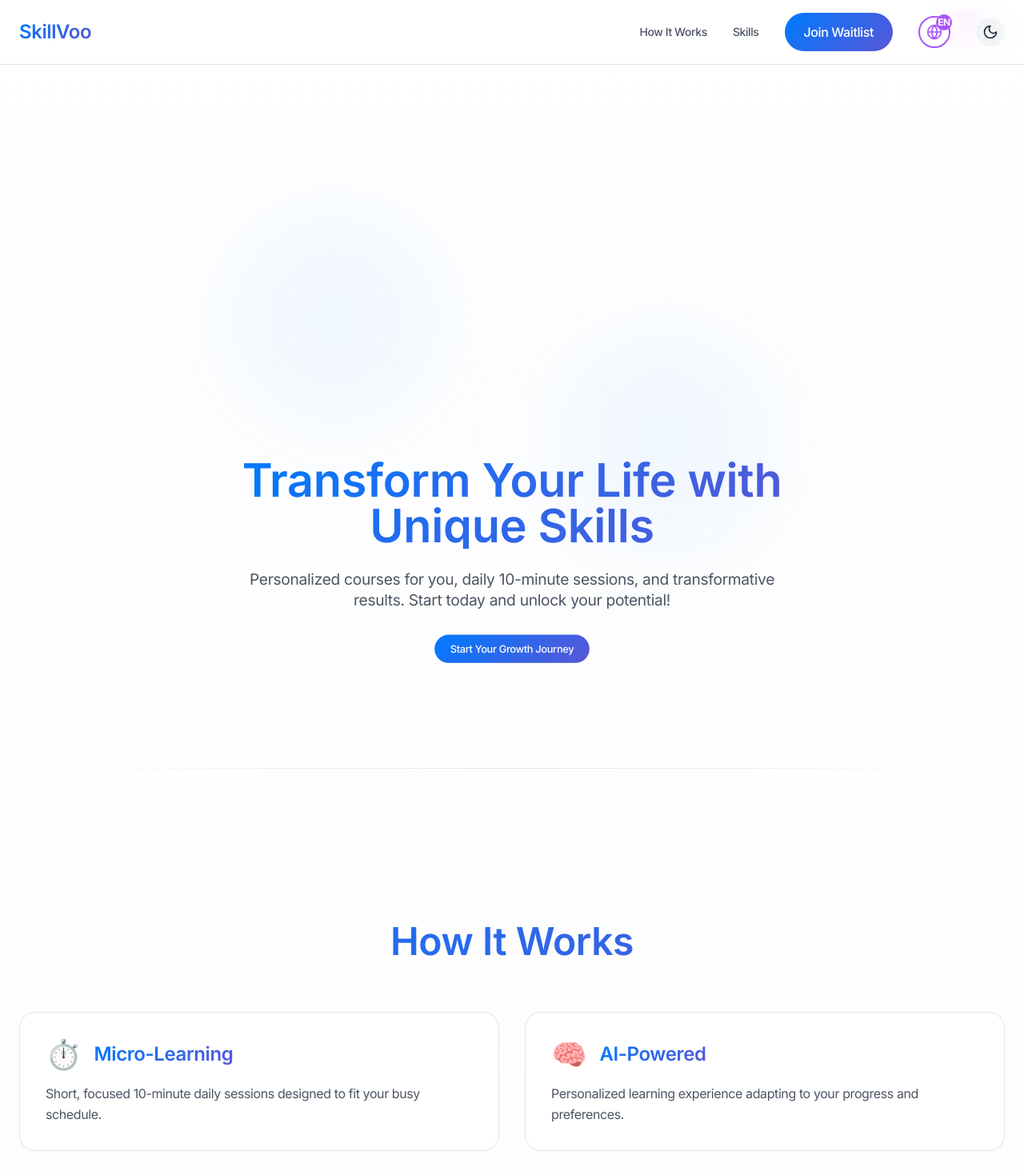
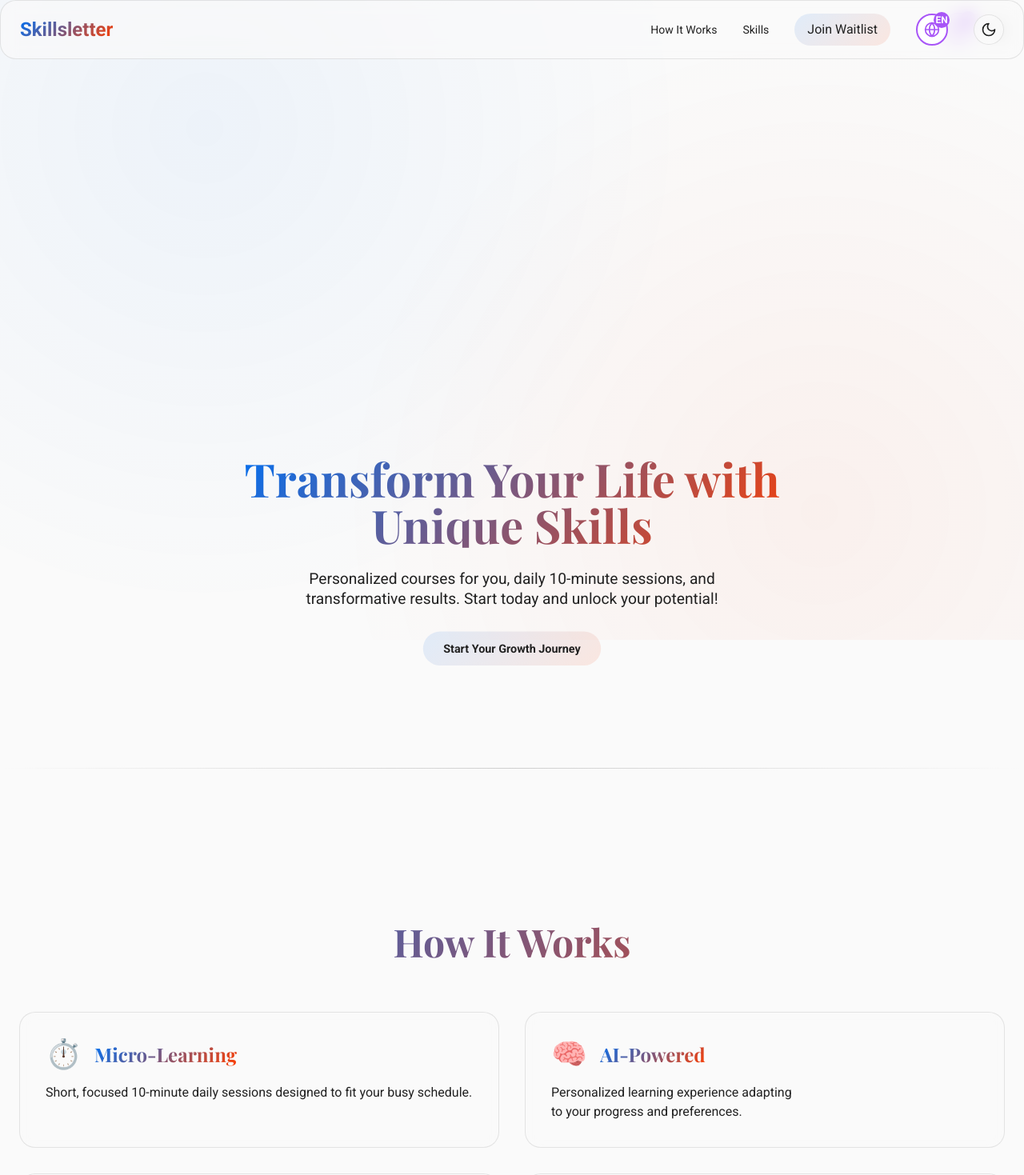
Before and after one commit to Ferrajju/skillvoo-landing, a Next.js app: page / in a window 1280 px wide. Shown: the top 1469 px of the page at 80% size. Built offline with nearby package versions, Linux system fonts and the light colour scheme.

Commit message:
Mejorando estilo

```diff
--- a/app/globals.css
+++ b/app/globals.css
@@ -1,183 +1,78 @@
-@import url("https://fonts.googleapis.com/css2?family=Inter:wght@100;200;300;400;500;600;700;800;900&display=swap");
+@import url('https://fonts.googleapis.com/css2?family=Playfair+Display:wght@400;700&family=Roboto:wght@300;400;700&display=swap');
 
 @tailwind base;
 @tailwind components;
 @tailwind utilities;
 
 :root {
-  --foreground-rgb: 0, 0, 0;
-  --background-start-rgb: 255, 255, 255;
-  --background-end-rgb: 250, 250, 250;
-  --accent-color: 0, 122, 255;
-  --secondary-accent: 88, 86, 214;
-  --text-gradient: linear-gradient(135deg, rgb(var(--accent-color)), rgb(var(--secondary-accent)));
+  --foreground: 33, 33, 33;
+  --background: 250, 250, 250;
+  --primary: 0, 112, 243;
+  --secondary: 255, 62, 0;
+  --accent: 255, 215, 0;
+}
+
+@media (prefers-color-scheme: dark) {
+  :root {
+    --foreground: 250, 250, 250;
+    --background: 33, 33, 33;
+  }
 }
 
 body {
-  color: rgb(var(--foreground-rgb));
-  background: linear-gradient(to bottom, rgb(var(--background-start-rgb)), rgb(var(--background-end-rgb)));
-  font-family: "Inter", -apple-system, BlinkMacSystemFont, sans-serif;
+  color: rgb(var(--foreground));
+  background: rgb(var(--background));
+  font-family: 'Roboto', sans-serif;
   -webkit-font-smoothing: antialiased;
-  letter-spacing: -0.025em;
+  -moz-osx-font-smoothing: grayscale;
 }
 
-.glass-nav {
-  background: rgba(255, 255, 255, 0.8);
-  backdrop-filter: blur(20px) saturate(180%);
-  border-bottom: 1px solid rgba(0, 0, 0, 0.1);
-}
-
-.glass-card {
-  background: rgba(255, 255, 255, 0.7);
-  backdrop-filter: blur(10px);
-  border-radius: 20px;
-  transition: all 0.3s ease;
-  border: 1px solid rgba(0, 0, 0, 0.1);
-}
-
-.glass-card:hover {
-  transform: translateY(-5px);
-  box-shadow: 0 10px 30px rgba(0, 0, 0, 0.1);
-}
-
-.premium-button {
-  background: var(--text-gradient);
-  color: white;
-  padding: 12px 24px;
-  border-radius: 30px;
-  font-size: 1rem;
-  font-weight: 500;
-  transition: all 0.3s ease;
-  position: relative;
-  overflow: hidden;
-}
-
-.premium-button::before {
-  content: "";
-  position: absolute;
-  top: 0;
-  left: 0;
-  width: 100%;
-  height: 100%;
-  background: linear-gradient(45deg, transparent, rgba(255, 255, 255, 0.2), transparent);
-  transform: translateX(-100%);
-  transition: transform 0.6s;
-}
-
-.premium-button:hover {
-  transform: scale(1.05);
-  box-shadow: 0 5px 15px rgba(0, 122, 255, 0.3);
-}
-
-.premium-button:hover::before {
-  transform: translateX(100%);
-}
-
-.premium-input {
-  background: rgba(255, 255, 255, 0.8);
-  border: 1px solid rgba(0, 0, 0, 0.1);
-  border-radius: 10px;
-  padding: 12px 16px;
-  width: 100%;
-  color: rgb(var(--foreground-rgb));
-  transition: all 0.3s ease;
-}
-
-.premium-input:focus {
-  background: rgba(255, 255, 255, 1);
-  border-color: rgb(var(--accent-color));
-  box-shadow: 0 0 0 2px rgba(var(--accent-color), 0.1);
+h1, h2, h3, h4, h5, h6 {
+  font-family: 'Playfair Display', serif;
 }
 
 .text-gradient {
-  background: var(--text-gradient);
+  background: linear-gradient(135deg, rgb(var(--primary)), rgb(var(--secondary)));
   -webkit-background-clip: text;
+  -webkit-text-fill-color: transparent;
   background-clip: text;
-  -webkit-text-fill-color: transparent;
   color: transparent;
 }
 
-.floating {
-  animation: floating 6s ease-in-out infinite;
+.bg-gradient {
+  background: linear-gradient(135deg, rgba(var(--primary), 0.1), rgba(var(--secondary), 0.1));
 }
 
-@keyframes floating {
-  0%,
-  100% {
-    transform: translateY(0);
-  }
-  50% {
-    transform: translateY(-10px);
-  }
-}
-
-.parallax-bg {
+.immersive-bg {
   position: fixed;
   top: 0;
   left: 0;
   width: 100%;
   height: 100%;
   z-index: -1;
-  pointer-events: none;
+  background:
+    radial-gradient(circle at 20% 20%, rgba(var(--primary), 0.05) 0%, transparent 50%),
+    radial-gradient(circle at 80% 80%, rgba(var(--secondary), 0.05) 0%, transparent 50%);
 }
 
-.parallax-bg::before,
-.parallax-bg::after {
-  content: "";
-  position: absolute;
-  width: 300px;
-  height: 300px;
-  border-radius: 50%;
-  background: rgba(var(--accent-color), 0.05);
-  filter: blur(60px);
+.glass-effect {
+  background: rgba(var(--background), 0.7);
+  backdrop-filter: blur(10px);
+  border: 1px solid rgba(var(--foreground), 0.1);
+  border-radius: 20px;
 }
 
-.parallax-bg::before {
-  top: 20%;
-  left: 20%;
-  animation: floatGlow 15s ease-in-out infinite;
+.hover-lift {
+  transition: transform 0.3s ease, box-shadow 0.3s ease;
 }
 
-.parallax-bg::after {
-  bottom: 20%;
-  right: 20%;
-  animation: floatGlow 20s ease-in-out infinite reverse;
+.hover-lift:hover {
+  transform: translateY(-5px);
+  box-shadow: 0 10px 20px rgba(0, 0, 0, 0.1);
 }
 
-@keyframes floatGlow {
-  0%,
-  100% {
-    transform: translate(0, 0);
-  }
-  25% {
-    transform: translate(50px, 50px);
-  }
-  50% {
-    transform: translate(0, 100px);
-  }
-  75% {
-    transform: translate(-50px, 50px);
-  }
-}
-
-.premium-card {
-  position: relative;
-  overflow: hidden;
-}
-
-.premium-card::before {
-  content: "";
-  position: absolute;
-  top: 0;
-  left: -100%;
-  width: 100%;
-  height: 100%;
-  background: linear-gradient(90deg, transparent, rgba(255, 255, 255, 0.5), transparent);
-  transition: 0.5s;
-}
-
-.premium-card:hover::before {
-  left: 100%;
+.text-balance {
+  text-wrap: balance;
 }
 
 .scroll-indicator {
@@ -185,42 +80,29 @@ body {
   bottom: 30px;
   left: 50%;
   transform: translateX(-50%);
-  display: flex;
-  flex-direction: column;
-  align-items: center;
-  gap: 8px;
 }
 
 .scroll-indicator-dot {
-  width: 2px;
-  height: 2px;
-  background: rgba(0, 0, 0, 0.3);
+  width: 8px;
+  height: 8px;
+  margin: 0 4px;
+  background: rgb(var(--foreground));
   border-radius: 50%;
-  animation: scrollDot 1.5s cubic-bezier(0.4, 0, 0.2, 1) infinite;
+  display: inline-block;
+  opacity: 0.3;
 }
 
 .scroll-indicator-dot:nth-child(2) {
-  animation-delay: 0.2s;
+  animation: pulse 2s infinite;
 }
 
-.scroll-indicator-dot:nth-child(3) {
-  animation-delay: 0.4s;
-}
-
-@keyframes scrollDot {
-  0%,
-  100% {
-    transform: translateY(0);
-    opacity: 0.3;
-  }
-  50% {
-    transform: translateY(10px);
-    opacity: 1;
-  }
+@keyframes pulse {
+  0%, 100% { transform: scale(1); opacity: 0.3; }
+  50% { transform: scale(1.5); opacity: 1; }
 }
 
 .section-divider {
   height: 1px;
-  background: linear-gradient(to right, transparent, rgba(0, 0, 0, 0.1), transparent);
+  background: linear-gradient(to right, transparent, rgba(var(--foreground), 0.2), transparent);
   margin: 4rem 0;
 }
--- a/app/page.tsx
+++ b/app/page.tsx
@@ -1,12 +1,11 @@
 "use client"
 
-import { useState } from "react"
+import React, { useState } from "react"
 import { motion, useScroll, useTransform, AnimatePresence } from "framer-motion"
 import Link from "next/link"
 import { useLanguage } from "@/contexts/language-context"
 import ThemeToggle from "../components/ThemeToggle"
 import { LanguageToggle } from "@/components/ui/language-toggle"
-import type React from "react" // Added import for React
 
 const features = [
   {
@@ -82,14 +81,18 @@ export default function LandingPage() {
 
   return (
     <div className="min-h-screen relative overflow-hidden">
-      <div className="parallax-bg" />
+      <div className="immersive-bg" />
 
       <header className="fixed w-full top-0 z-50">
-        <nav className="glass-nav px-6 py-4">
+        <nav className="glass-effect px-6 py-4">
           <div className="container mx-auto flex justify-between items-center">
-            <motion.div initial={{ opacity: 0, x: -20 }} animate={{ opacity: 1, x: 0 }} transition={{ duration: 0.6 }}>
+            <motion.div
+              initial={{ opacity: 0, x: -20 }}
+              animate={{ opacity: 1, x: 0 }}
+              transition={{ duration: 0.6 }}
+            >
               <Link href="/" className="text-2xl font-semibold text-gradient">
-                SkillVoo
+                Skillsletter
               </Link>
             </motion.div>
 
@@ -101,17 +104,17 @@ export default function LandingPage() {
             >
               <Link
                 href="#how-it-works"
-                className="text-sm font-medium text-gray-600 hover:text-gray-900 transition-colors duration-300"
+                className="text-sm font-medium hover:text-gradient transition-all duration-300"
               >
                 {t("nav.how-it-works")}
               </Link>
               <Link
                 href="#skills"
-                className="text-sm font-medium text-gray-600 hover:text-gray-900 transition-colors duration-300"
+                className="text-sm font-medium hover:text-gradient transition-all duration-300"
               >
                 {t("nav.skills")}
               </Link>
-              <Link href="#waitlist" className="premium-button">
+              <Link href="#waitlist" className="bg-gradient text-foreground px-4 py-2 rounded-full hover:shadow-lg transition-all duration-300">
                 {t("nav.join-waitlist")}
               </Link>
               <LanguageToggle />
@@ -130,12 +133,14 @@ export default function LandingPage() {
               transition={{ duration: 1, ease: "easeOut" }}
               className="text-center max-w-4xl mx-auto"
             >
-              <h1 className="text-6xl md:text-7xl font-semibold mb-8 text-gradient leading-tight">{t("hero.title")}</h1>
+              <h1 className="text-6xl md:text-7xl font-bold mb-8 text-gradient leading-tight">
+                {t("hero.title")}
+              </h1>
               <motion.p
                 initial={{ opacity: 0 }}
                 animate={{ opacity: 1 }}
                 transition={{ delay: 0.2, duration: 0.8 }}
-                className="text-xl md:text-2xl text-gray-600 mb-12 leading-relaxed"
+                className="text-xl md:text-2xl mb-12 leading-relaxed text-balance"
               >
                 {t("hero.description")}
               </motion.p>
@@ -144,7 +149,7 @@ export default function LandingPage() {
                 animate={{ opacity: 1, y: 0 }}
                 transition={{ delay: 0.4, duration: 0.8 }}
               >
-                <Link href="#waitlist" className="premium-button">
+                <Link href="#waitlist" className="bg-gradient text-foreground px-8 py-4 rounded-full text-lg font-semibold hover:shadow-lg transition-all duration-300">
                   {t("cta.start-journey")}
                 </Link>
               </motion.div>
@@ -167,7 +172,7 @@ export default function LandingPage() {
               whileInView={{ opacity: 1, y: 0 }}
               transition={{ duration: 0.8 }}
               viewport={{ once: true }}
-              className="text-4xl md:text-5xl font-semibold text-center mb-16 text-gradient"
+              className="text-4xl md:text-5xl font-bold text-center mb-16 text-gradient"
             >
               {t("how-it-works.title")}
             </motion.h2>
@@ -180,13 +185,15 @@ export default function LandingPage() {
                   whileInView={{ opacity: 1, y: 0 }}
                   transition={{ duration: 0.8, delay: index * 0.1 }}
                   viewport={{ once: true }}
-                  className="glass-card premium-card p-8"
+                  className="glass-effect p-8 hover-lift"
                 >
                   <div className="flex items-center mb-4">
                     <span className="text-4xl mr-4">{feature.icon}</span>
-                    <h3 className="text-2xl font-semibold text-gradient">{t(feature.titleKey)}</h3>
+                    <h3 className="text-2xl font-semibold text-gradient">
+                      {t(feature.titleKey)}
+                    </h3>
                   </div>
-                  <p className="text-gray-600 leading-relaxed">{t(feature.descriptionKey)}</p>
+                  <p className="text-balance">{t(feature.descriptionKey)}</p>
                 </motion.div>
               ))}
             </div>
@@ -202,7 +209,7 @@ export default function LandingPage() {
               whileInView={{ opacity: 1, y: 0 }}
               transition={{ duration: 0.8 }}
               viewport={{ once: true }}
-              className="text-4xl md:text-5xl font-semibold text-center mb-16 text-gradient"
+              className="text-4xl md:text-5xl font-bold text-center mb-16 text-gradient"
             >
               {t("skills.title")}
             </motion.h2>
@@ -215,9 +222,11 @@ export default function LandingPage() {
                   whileInView={{ opacity: 1, scale: 1 }}
                   transition={{ duration: 0.5, delay: index * 0.1 }}
                   viewport={{ once: true }}
-                  className="glass-card premium-card p-6 text-center"
+                  className="glass-effect p-6 text-center hover-lift"
                 >
-                  <h3 className="text-xl font-medium text-gradient">{skill}</h3>
+                  <h3 className="text-xl font-medium text-gradient">
+                    {skill}
+                  </h3>
                 </motion.div>
               ))}
             </div>
@@ -227,7 +236,7 @@ export default function LandingPage() {
               whileInView={{ opacity: 1, y: 0 }}
               transition={{ duration: 0.8, delay: 0.3 }}
               viewport={{ once: true }}
-              className="text-center mt-12 text-gray-600 max-w-2xl mx-auto"
+              className="text-center mt-12 text-lg max-w-2xl mx-auto text-balance"
             >
               {t("skills.description")}
             </motion.p>
@@ -245,8 +254,10 @@ export default function LandingPage() {
               viewport={{ once: true }}
               className="max-w-2xl mx-auto text-center"
             >
-              <h2 className="text-4xl md:text-5xl font-semibold mb-8 text-gradient">{t("waitlist.title")}</h2>
-              <p className="text-xl mb-12 text-gray-600">{t("waitlist.description")}</p>
+              <h2 className="text-4xl md:text-5xl font-bold mb-8 text-gradient">
+                {t("waitlist.title")}
+              </h2>
+              <p className="text-xl mb-12 text-balance">{t("waitlist.description")}</p>
 
               <motion.form
                 initial={{ opacity: 0, y: 20 }}
@@ -262,7 +273,7 @@ export default function LandingPage() {
                   onChange={(e) => setName(e.target.value)}
                   placeholder="Your Name"
                   required
-                  className="premium-input"
+                  className="w-full p-3 glass-effect rounded-lg focus:outline-none focus:ring-2 focus:ring-primary"
                 />
                 <input
                   type="email"
@@ -270,11 +281,11 @@ export default function LandingPage() {
                   onChange={(e) => setEmail(e.target.value)}
                   placeholder="Your Email"
                   required
-                  className="premium-input"
+                  className="w-full p-3 glass-effect rounded-lg focus:outline-none focus:ring-2 focus:ring-primary"
                 />
                 <motion.button
                   type="submit"
-                  className="premium-button w-full py-4 text-lg"
+                  className="w-full bg-gradient text-foreground py-3 rounded-lg text-lg font-semibold hover:shadow-lg transition-all duration-300"
                   disabled={isLoading}
                   whileHover={{ scale: 1.02 }}
                   whileTap={{ scale: 0.98 }}
@@ -300,16 +311,16 @@ export default function LandingPage() {
         </section>
       </main>
 
-      <footer className="py-12">
+      <footer className="py-12 glass-effect mt-12">
         <div className="container mx-auto px-6 text-center">
-          <p className="text-gray-500">
-            © {new Date().getFullYear()} SkillVoo. {t("footer.rights")}
+          <p className="text-sm opacity-70">
+            © {new Date().getFullYear()} Skillsletter. {t("footer.rights")}
           </p>
           <div className="mt-4 space-x-8">
-            <Link href="/privacy" className="text-sm text-gray-500 hover:text-gray-700 transition-colors duration-300">
+            <Link href="/privacy" className="text-sm hover:text-gradient transition-colors duration-300">
               Privacy Policy
             </Link>
-            <Link href="/terms" className="text-sm text-gray-500 hover:text-gray-700 transition-colors duration-300">
+            <Link href="/terms" className="text-sm hover:text-gradient transition-colors duration-300">
               Terms of Service
             </Link>
           </div>
--- a/components/LanguageToggle.tsx
+++ b/components/LanguageToggle.tsx
@@ -10,7 +10,7 @@ export function LanguageToggle() {
       whileHover={{ scale: 1.05 }}
       whileTap={{ scale: 0.95 }}
       onClick={() => setLanguage(language === "en" ? "es" : "en")}
-      className="px-3 py-1 rounded-full bg-gray-100 text-gray-800 text-sm font-medium transition-all duration-300 hover:bg-gray-200"
+      className="px-3 py-1 rounded-full glass-effect text-foreground text-sm font-medium transition-all duration-300 hover:shadow-lg"
     >
       {language === "en" ? t("language.spanish") : t("language.english")}
     </motion.button>
--- a/components/ThemeToggle.tsx
+++ b/components/ThemeToggle.tsx
@@ -11,7 +11,7 @@ const ThemeToggle = () => {
       whileHover={{ scale: 1.05 }}
       whileTap={{ scale: 0.95 }}
       onClick={() => setTheme(theme === "dark" ? "light" : "dark")}
-      className="p-2 rounded-full bg-gray-100 text-gray-800 transition-all duration-300 hover:bg-gray-200"
+      className="p-2 rounded-full glass-effect text-foreground transition-all duration-300 hover:shadow-lg"
       aria-label="Toggle theme"
     >
       {theme === "dark" ? <Sun className="w-5 h-5" /> : <Moon className="w-5 h-5" />}
```
